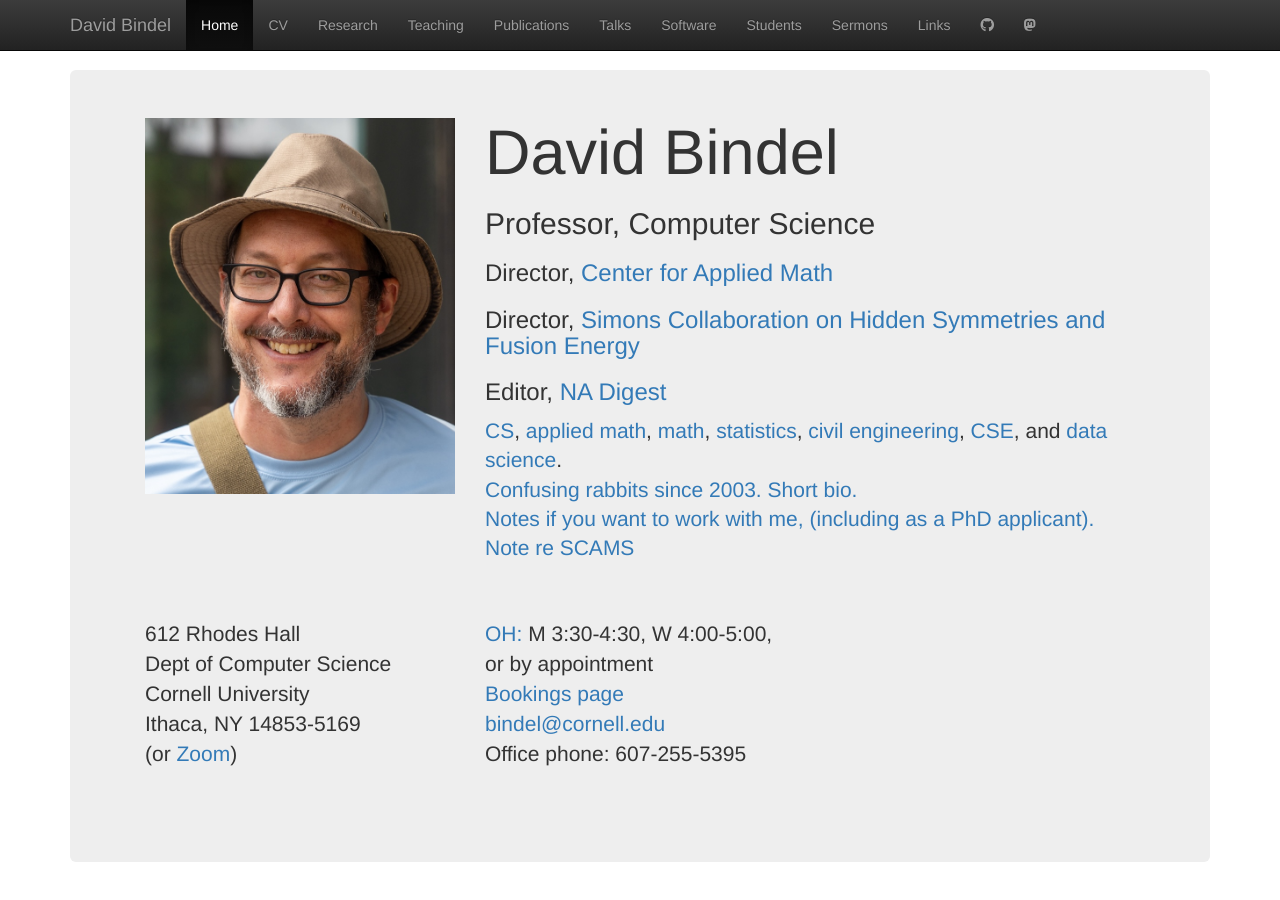
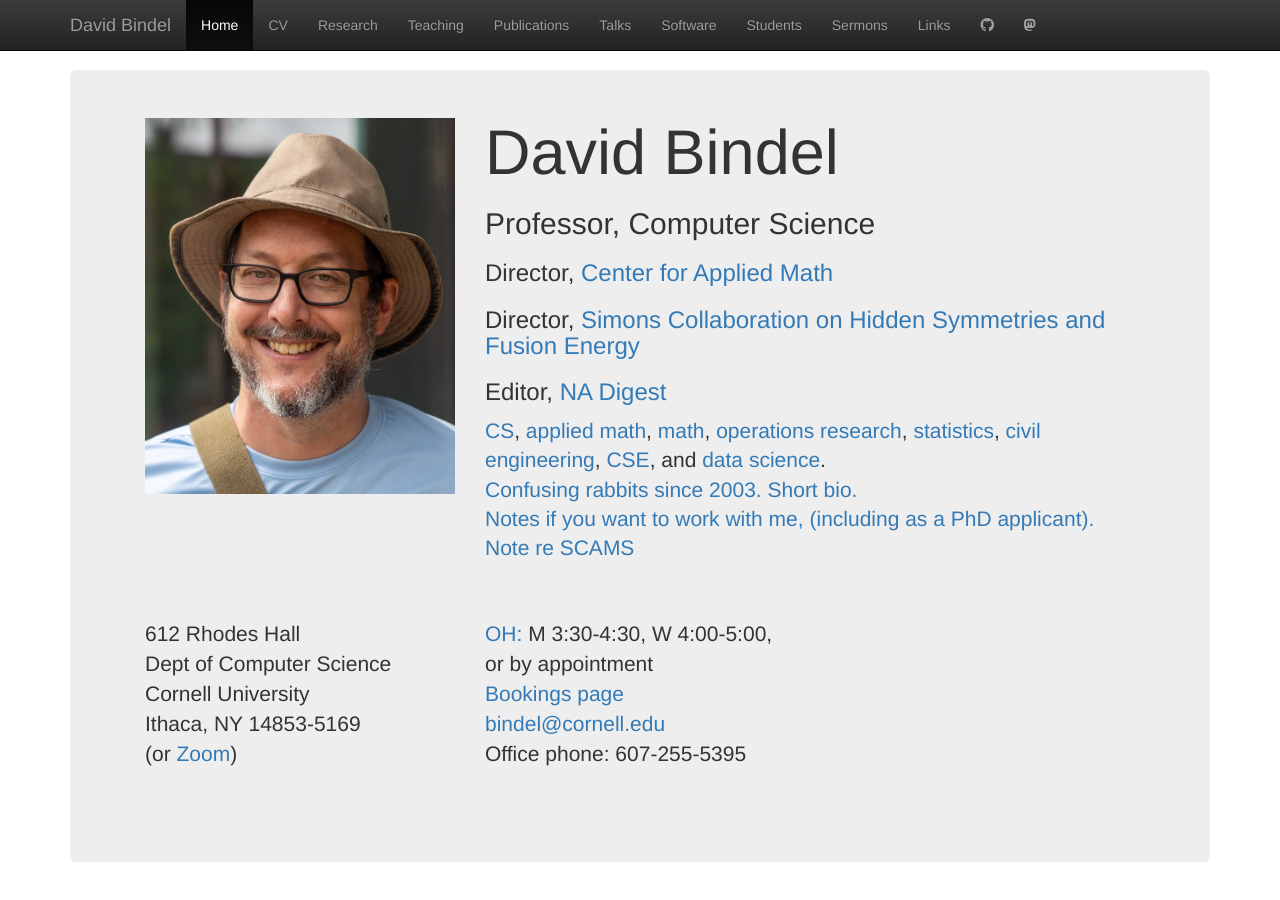
Before and after one commit to dbindel/cornell_web, a Jekyll site: the page built from index.html, in a window 1280 px wide and 900 px high. Built offline with Jekyll 4.4.1, drawn with Linux system fonts in a browser that asks for light colours; nearby versions of some CDN libraries.

Commit message:
Add ORIE to field affiliation.

```diff
--- a/_includes/dbindel_head.html
+++ b/_includes/dbindel_head.html
@@ -18,6 +18,7 @@
       <a href="https://www.cs.cornell.edu/">CS</a>,
       <a href="https://www.cam.cornell.edu/">applied math</a>,
       <a href="https://www.math.cornell.edu/">math</a>,
+      <a href="https://orie.cornell.edu/">operations research</a>,
       <a href="https://stat.cornell.edu/">statistics</a>,
       <a href="https://www.cee.cornell.edu/">civil engineering</a>,
       <a href="https://cornell-cse.github.io/index.html/">CSE</a>,
```
